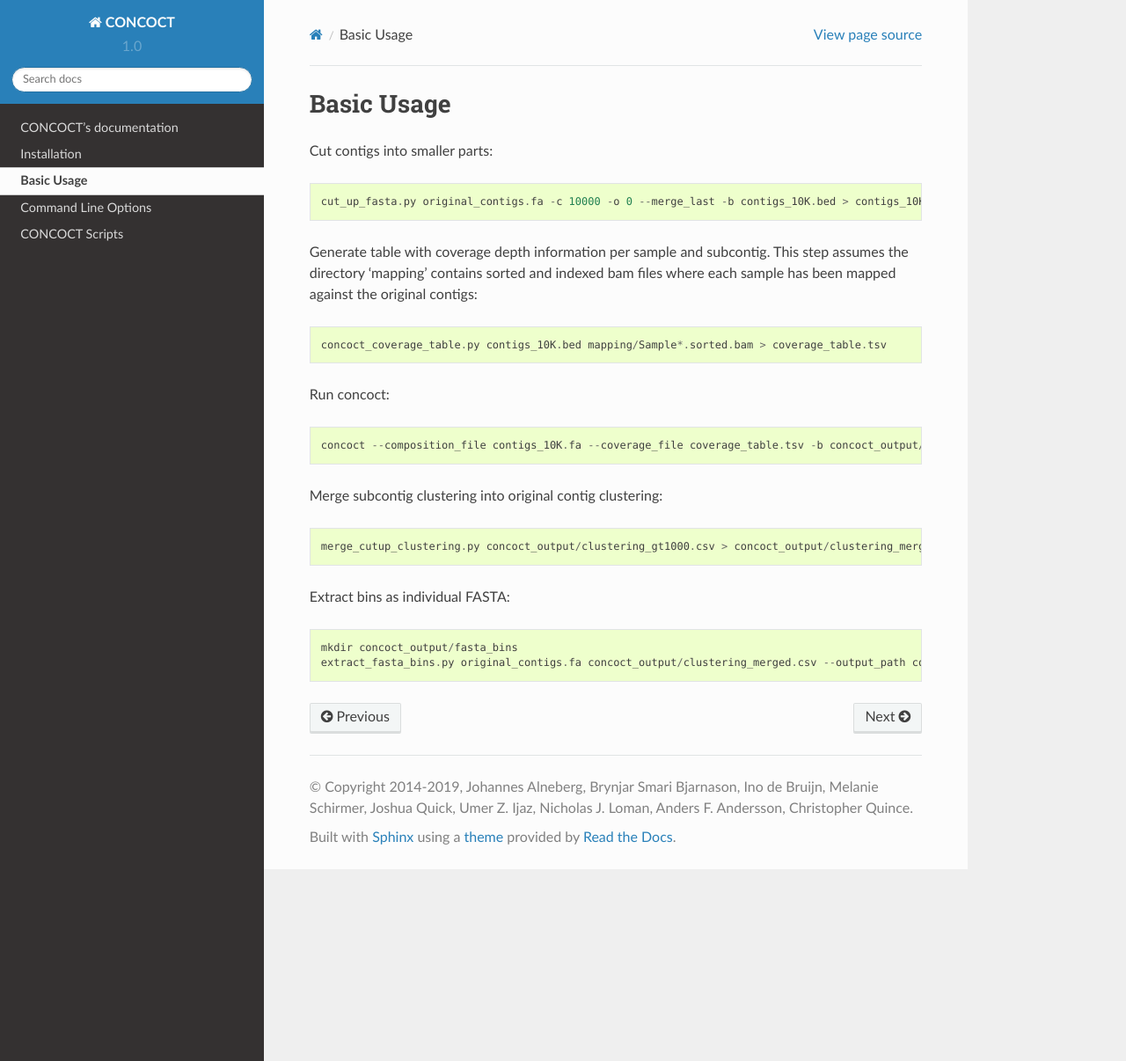
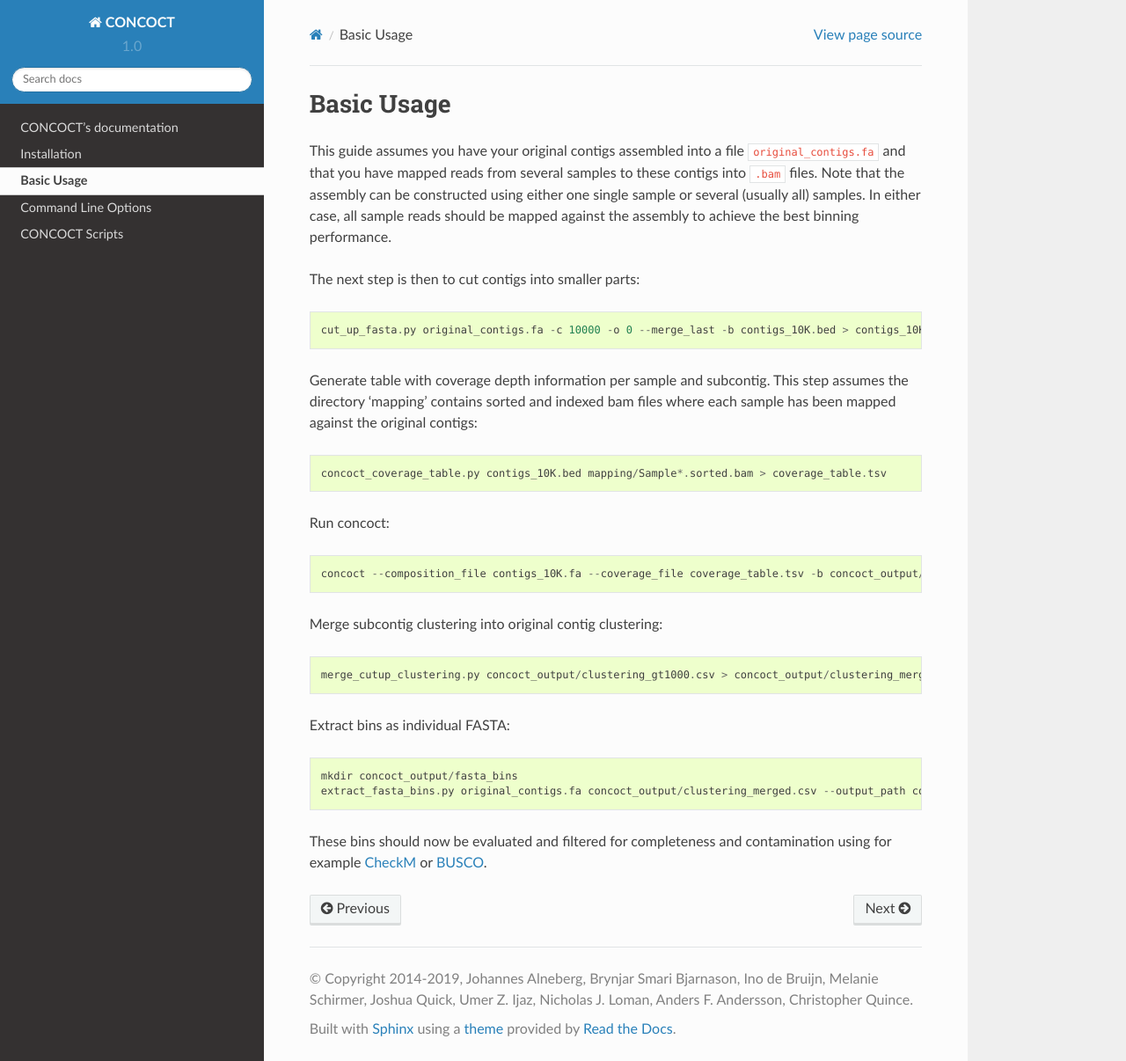
Before and after one commit to BinPro/CONCOCT, a Sphinx documentation site: the page built from doc/source/usage.rst, in a window 1280 px wide and 1206 px high. Shown: the whole window at 88% size. Built offline with Sphinx 7.4.7 and the Read the Docs theme 2.0.0, drawn with Linux system fonts in a browser that asks for light colours.

Commit message:
Slightly more complete usage guide

```diff
--- a/doc/source/usage.rst
+++ b/doc/source/usage.rst
@@ -2,7 +2,11 @@
 Basic Usage
 ===========
 
-Cut contigs into smaller parts::
+This guide assumes you have your original contigs assembled into a file ``original_contigs.fa`` and that you have mapped reads from several samples to these contigs into ``.bam`` files.
+Note that the assembly can be constructed using either one single sample or several (usually all) samples.
+In either case, all sample reads should be mapped against the assembly to achieve the best binning performance.
+
+The next step is then to cut contigs into smaller parts::
 
     cut_up_fasta.py original_contigs.fa -c 10000 -o 0 --merge_last -b contigs_10K.bed > contigs_10K.fa
 
@@ -27,3 +31,5 @@ Extract bins as individual FASTA::
 
     mkdir concoct_output/fasta_bins
     extract_fasta_bins.py original_contigs.fa concoct_output/clustering_merged.csv --output_path concoct_output/fasta_bins
+
+These bins should now be evaluated and filtered for completeness and contamination using for example `CheckM <https://ecogenomics.github.io/CheckM/>`__ or `BUSCO <https://busco.ezlab.org/>`__.
```
